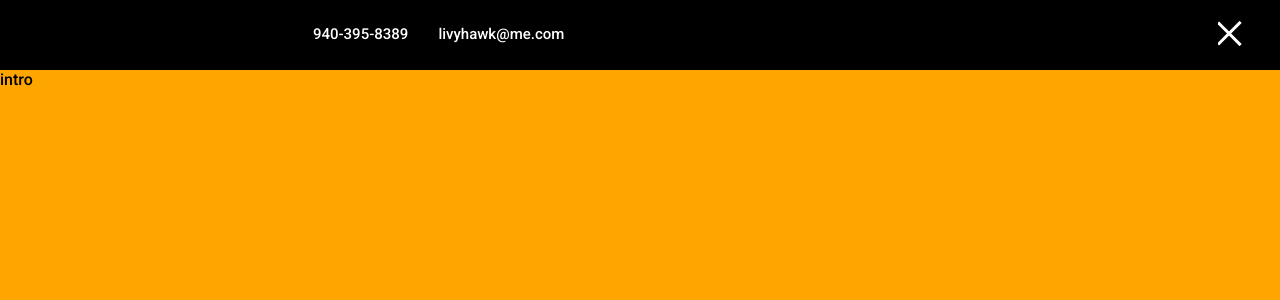
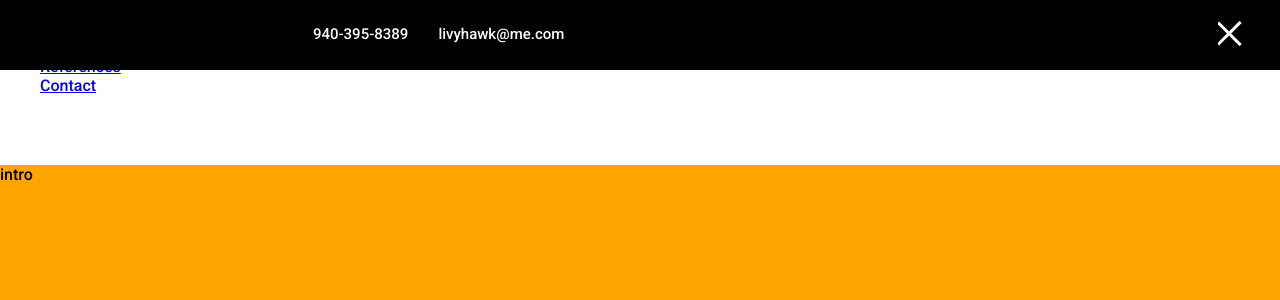
Before and after one commit to livvstrongg/Portfolio, a React (Create React App) app: page / in a window 1280 px wide. Shown: the top 300 px of the page. Built offline with nearby package versions, Linux system fonts and the light colour scheme.

Commit message:
Created Menu component

```diff
--- a/src/App.js
+++ b/src/App.js
@@ -4,6 +4,7 @@ import Portfolio from "./components/Portfolio/Portfolio";
 import Projects from "./components/Projects/Projects";
 import References from "./components/References/References";
 import Contact from "./components/Contact/Contact";
+import Menu from "./components/Menu/Menu";
 import { useState} from "react";
 import './app.scss';
 
@@ -13,6 +14,7 @@ function App() {
   return (
     <div className="app">
       <Navbar menuOpen={menuOpen} setMenuOpen={setMenuOpen}/>
+      <Menu />
       <div className="sections">
         <Intro />
         <Portfolio />
--- /dev/null
+++ b/src/components/Menu/Menu.jsx
@@ -0,0 +1,28 @@
+import React from 'react'
+
+function Menu() {
+  return (
+    <div className='menu'>
+        <ul>
+            <li>
+            <a href="#intro">Home</a>
+            </li>
+            <li>
+            <a href="#portfolio">Portfolio</a>
+            </li>
+            <li>
+            <a href="#projects">Projects</a>
+            </li>
+            <li>
+            <a href="#references">References</a>
+            </li>
+            <li>
+            <a href="#contact">Contact</a>
+            </li>
+        </ul>
+
+    </div>
+  )
+}
+
+export default Menu
```
Also changed, not shown: src/components/Menu/menu.scss (added).
